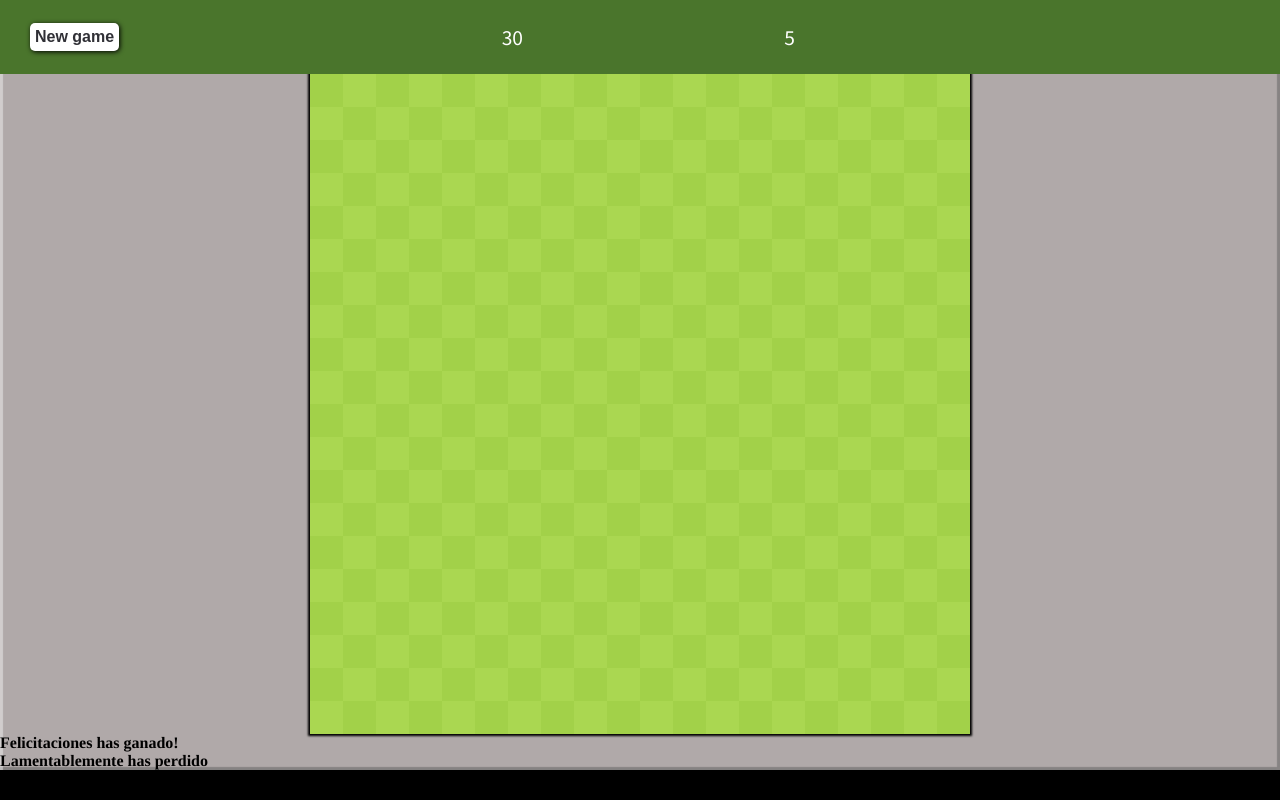
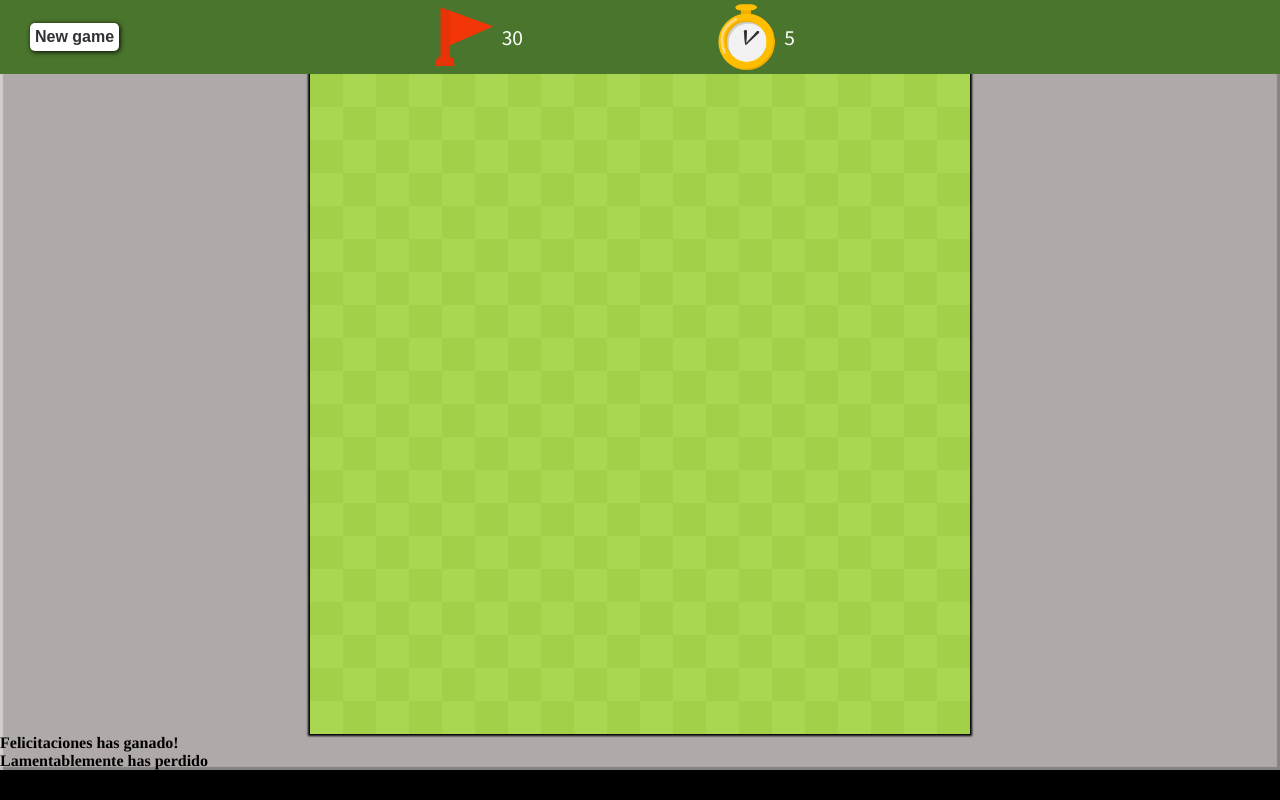
Before and after one commit to cartudev/minesweeper, a website built with Vite: page index.html in a window 1280 px wide. Built offline with nearby package versions, Linux system fonts and the light colour scheme; files whose address does not match are found by name.

Commit message:
url fixed in css

```diff
--- a/css/googleStyle.scss
+++ b/css/googleStyle.scss
@@ -228,7 +228,7 @@ background-color:#A2D149;
     grid-column: 2 / 2;
     grid-row: 1 / 1;
     font-family: 'Noto Sans JP', sans-serif;
-    background-image: url("Trophy_12.webp");
+    background-image: url("../public/Trophy_12.webp");
     background-repeat: no-repeat;
     background-size: 75px;
     background-position: left;
@@ -250,7 +250,7 @@ background-color:#A2D149;
     grid-column: 3 / 3;
     grid-row: 1 / 1;
     font-family: 'Noto Sans JP', sans-serif;
-    background: url("icons.png") -148px 0px;
+    background: url("../public/icons.png") -148px 0px;
     background-size: cover;
     background-repeat: no-repeat;
     place-self: center;
--- a/package.json
+++ b/package.json
@@ -10,7 +10,6 @@
     "build": "vite build",
     "preview": "vite preview",
     "deploy": "gh-pages -d dist"
-
   },
   "devDependencies": {
     "gh-pages": "^5.0.0",
--- a/vite.config.js
+++ b/vite.config.js
@@ -4,7 +4,7 @@ import { defineConfig } from 'vite'
 export default defineConfig({
     // config options
     assetsInclude: ['./*.webp'],
-    base: './',
+    base: '/minesweeper/',
     build: {
       rollupOptions: {
         input: {
```
